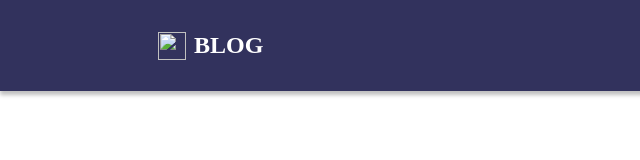
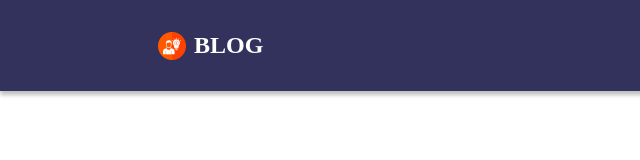
Before and after one commit to BrunoAbido/post_website, a plain HTML site: page index.html in a window 1280 px wide. Shown: the top 160 px of the page, 0-640 px from the left. Drawn offline with Linux system fonts and the light colour scheme.

Commit message:
fix: header

```diff
--- a/index.html
+++ b/index.html
@@ -11,7 +11,7 @@
 
     <body>
         <header class="header">
-            <img src="/images/logomarca.png" alt="">
+            <img src="/images/logo.png" alt="">
             <h1>
                 blog
             </h1>
```
